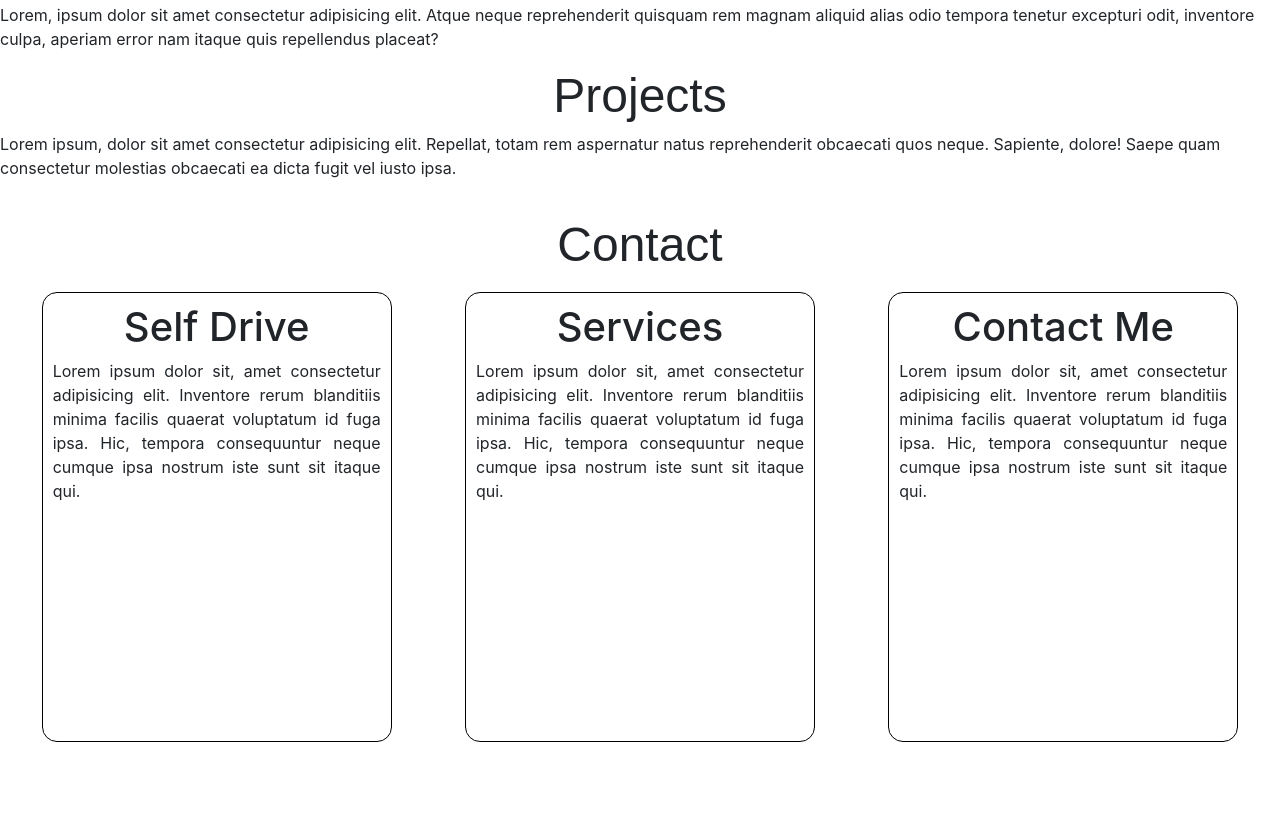
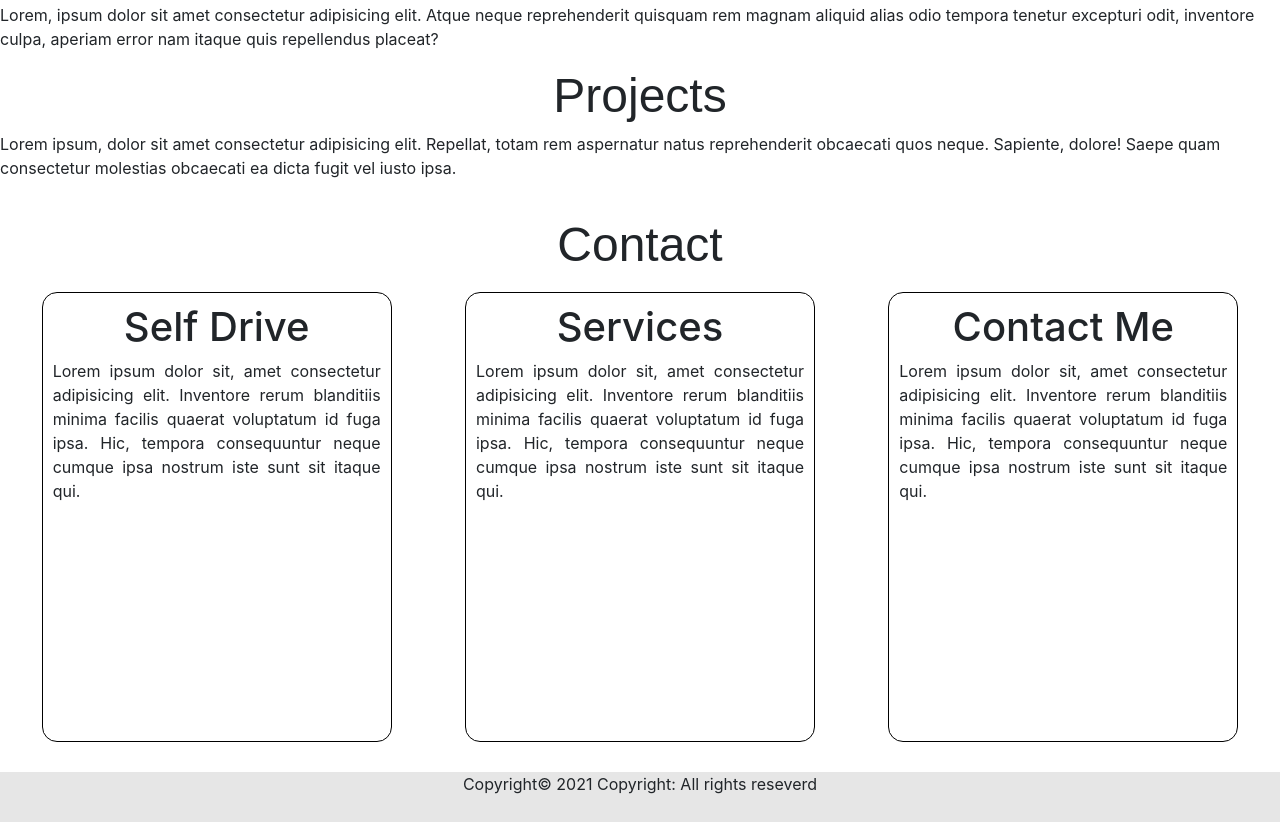
Before and after one commit to VGichuki/Portfolio, a plain HTML site: page index.html in a window 1280 px wide. Shown: the part 1121-1943 px from the top of the page. Before the commit the page ends 1893 px from the top, so only its background shows below. Drawn offline with nearby package versions, Linux system fonts and the light colour scheme.

Commit message:
create a footer

```diff
--- a/css/index.css
+++ b/css/index.css
@@ -172,3 +172,11 @@ html{
     border: none;
     box-shadow: 0 0 20px rgb(255, 255, 00);
 }
+ /* Footer */
+ .footer-copyright{
+     text-align: center;
+     background-color: rgb(230, 230, 230);
+     height: 50px;
+     position: sticky;
+
+ }
--- a/index.html
+++ b/index.html
@@ -6,6 +6,7 @@
         <meta name="description" content="">
         <meta name="viewport" content="width=device-width, initial-scale=1">
         <link rel="stylesheet" href="https://stackpath.bootstrapcdn.com/bootstrap/4.3.1/css/bootstrap.min.css" integrity="sha384-ggOyR0iXCbMQv3Xipma34MD+dH/1fQ784/j6cY/iJTQUOhcWr7x9JvoRxT2MZw1T" crossorigin="anonymous">
+        <link rel="stylesheet" href="https://cdnjs.cloudflare.com/ajax/libs/font-awesome/4.7.0/css/font-awesome.min.css">
         <link rel="stylesheet" href="css/index.css" type="text/css">
     </head>
     <body>
@@ -70,6 +71,17 @@
             </div>
         </section>
 
+        <!-- Footer -->
+    <footer class="page-footer font-small blue">
+
+    <!-- Copyright -->
+    <div class="footer-copyright">Copyright© 2021 Copyright: All rights reseverd
+    </div>
+    <!-- Copyright -->
+
+    </footer>
+  <!-- Footer -->
+
 
 
     </body>
```
